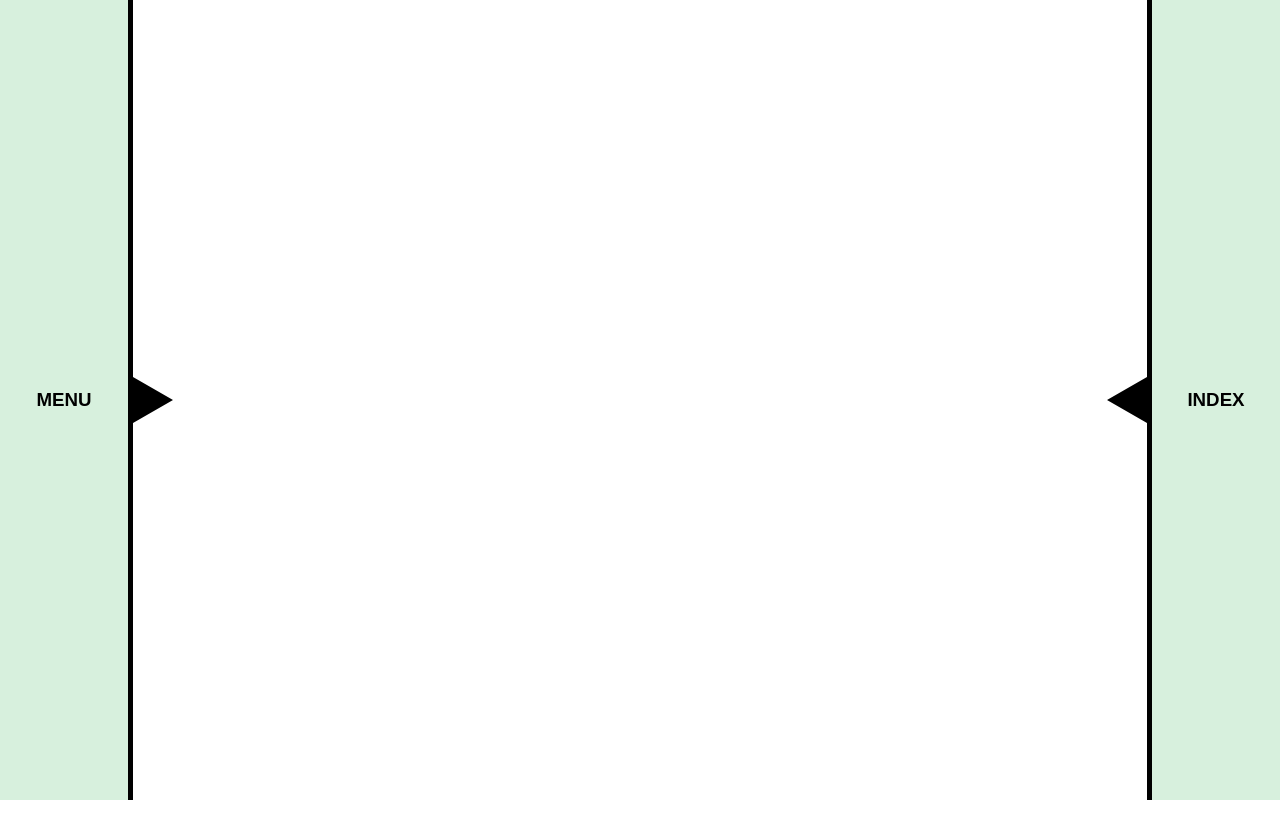
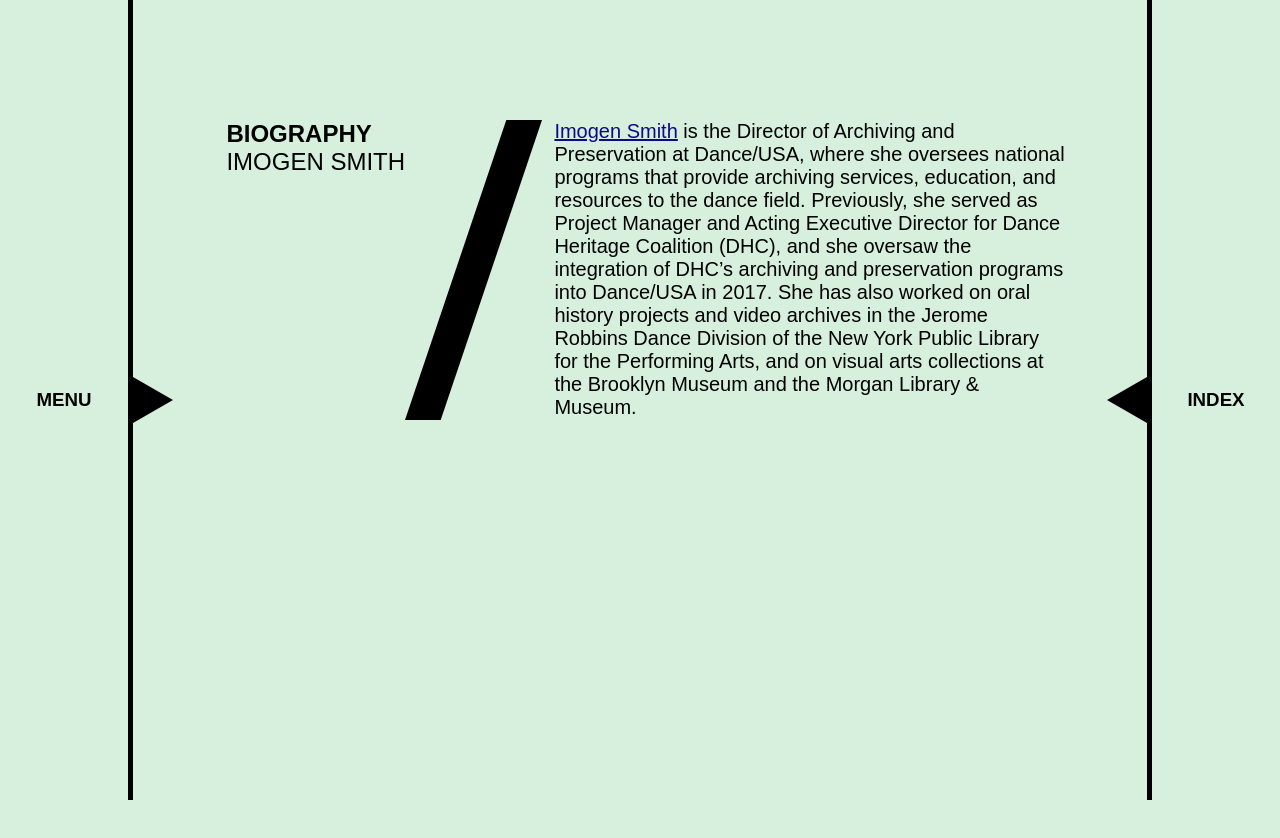
Before and after one commit to ampersand-paris/VAULT, a React (Create React App) app: page /imogen-smith-bio in a window 1280 px wide. Before the commit this address had no page. Shown: the top 838 px of the page. Before the commit the page ends 800 px from the top, so only its background shows below. Built offline with nearby package versions, Linux system fonts and the light colour scheme; a web font is replaced by a local one.

Commit message:
imogen smith

```diff
--- a/src/App.js
+++ b/src/App.js
@@ -60,7 +60,7 @@ import BebeMillerBio from "./Biographies/BebeMiller";
 import DianaMuhammadBio from "./Biographies/DianaMuhammad";
 import CoriOlinghouseBio from "./Biographies/CoriOlinghouse";
 import LaurenReeSloneBio from "./Biographies/LaurenReeSlone";
-
+import ImogenSmithBio from "./Biographies/ImogenSmith"
 // === VIDEOS ===
 import MeetingThree from "./Videos/MeetingThree";
 
@@ -118,6 +118,7 @@ return (
                 <Route path="/erin-kilmurray-bio" element={<ErinKilmurrayBio />} />
                 <Route path="/gesel-mason-bio" element={<GeselMasonBio />} />
                 <Route path="/ginger-farley-bio" element={<GingerFarleyBio />} />
+                <Route path="/imogen-smith-bio" element={<ImogenSmithBio />} />
                 <Route path="/ishmael-houston-jones-bio" element={<IshmaelHoustonJonesBio />} />
                 <Route path="/jaamil-olawale-kosoko-bio" element={<JaamilOlawaleKosokoBio />} />
                 <Route path="/jane-jerardi-bio" element={<JaneJerardiBio />} />
--- /dev/null
+++ b/src/Biographies/ImogenSmith.js
@@ -0,0 +1,29 @@
+// ====== COMPONENTS ======
+
+const ImogenSmithBio = (props) => {
+
+    return (
+    <>
+        <div className="one-hundred-vh flex jc-center mobile-al-center mobile-column top-padding mint-green">
+            <div className="vault-padding mobile-flex mobile-jc-center mobile-width">
+                <div className="flex space-btwn essay-title-height">
+                    <div>
+                        <h2 className="subtitle ">BIOGRAPHY</h2>
+                        <h2 className="subtitle neuzit">Imogen Smith</h2>
+                    </div>
+                    <img className="bio-slash" src="/Images/Slash.svg" />
+                    <div className="flex column flex-end">
+                    </div>
+                </div>
+            </div>
+            <section className="flex column al-center no-top-padding mobile-padding">
+                <div className="essay-width ">
+                    <p className="no-top-padding"><a href="https://www.danceusa.org/">Imogen Smith</a> is the Director of Archiving and Preservation at Dance/USA, where she oversees national programs that provide archiving services, education, and resources to the dance field. Previously, she served as Project Manager and Acting Executive Director for Dance Heritage Coalition (DHC), and she oversaw the integration of DHC’s archiving and preservation programs into Dance/USA in 2017. She has also worked on oral history projects and video archives in the Jerome Robbins Dance Division of the New York Public Library for the Performing Arts, and on visual arts collections at the Brooklyn Museum and the Morgan Library & Museum.</p>
+                </div>
+            </section>
+        </div>
+    </>
+  );
+}
+
+export default ImogenSmithBio;
```
